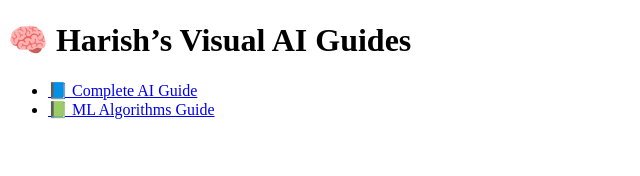
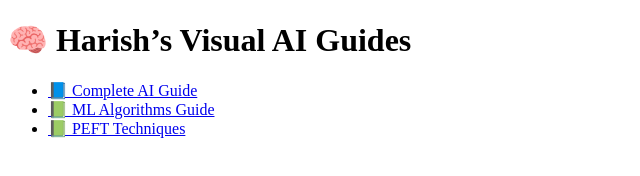
Before and after one commit to harishpuvvula/MLHub, a plain HTML site: page index.html in a window 1280 px wide. Shown: the whole page, without its empty margins (0-640 px from the left). Drawn offline with Linux system fonts and the light colour scheme.

Commit message:
Update index.html
added PEFT techniques

```diff
--- a/index.html
+++ b/index.html
@@ -9,6 +9,7 @@
   <ul>
     <li><a href="complete_ai_guide.html">📘 Complete AI Guide</a></li>
     <li><a href="ml_algorithms_guide.html">📗 ML Algorithms Guide</a></li>
+     <li><a href="peft_lora_guide.html">📗 PEFT Techniques</a></li>
   </ul>
 </body>
 </html>
```
